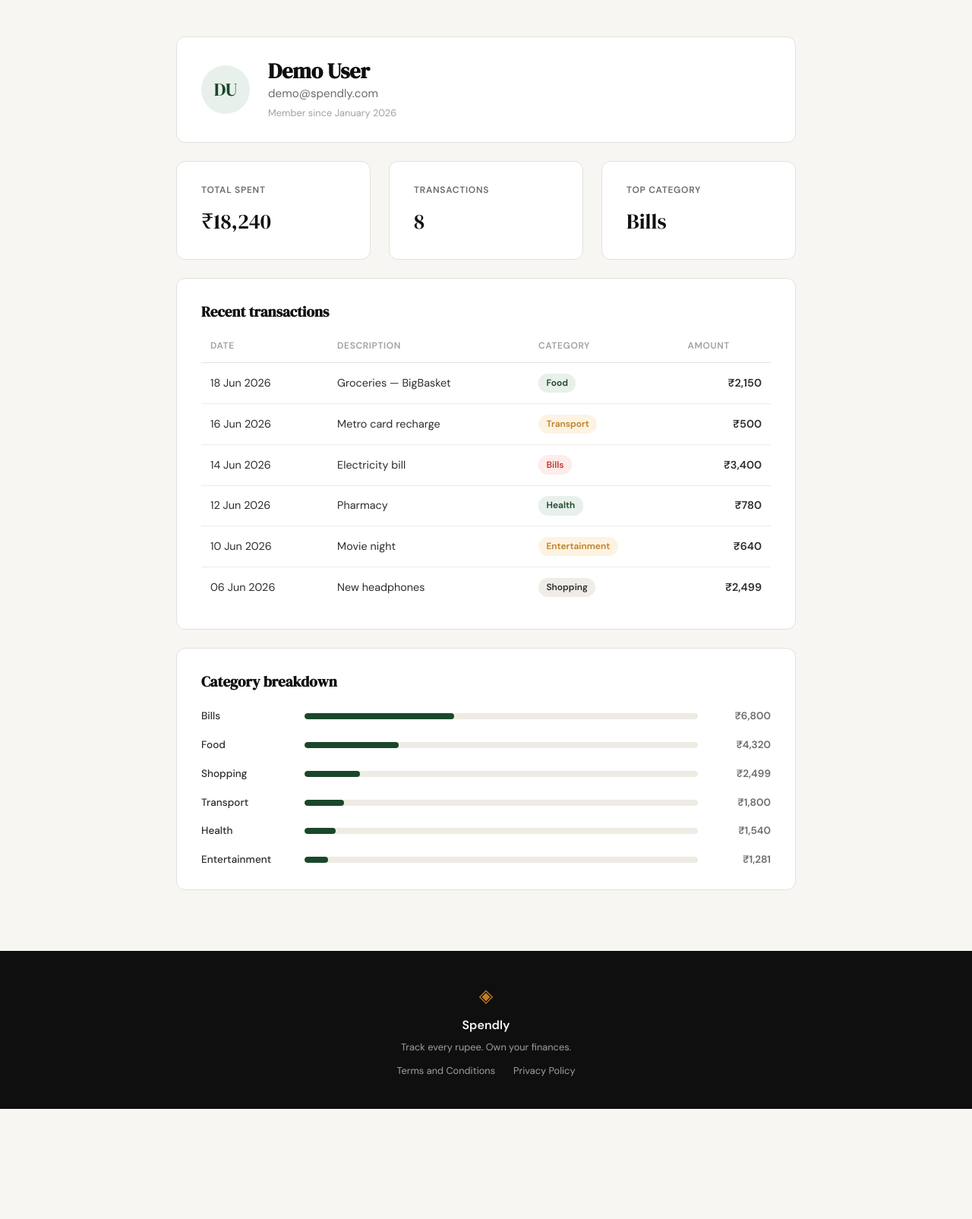
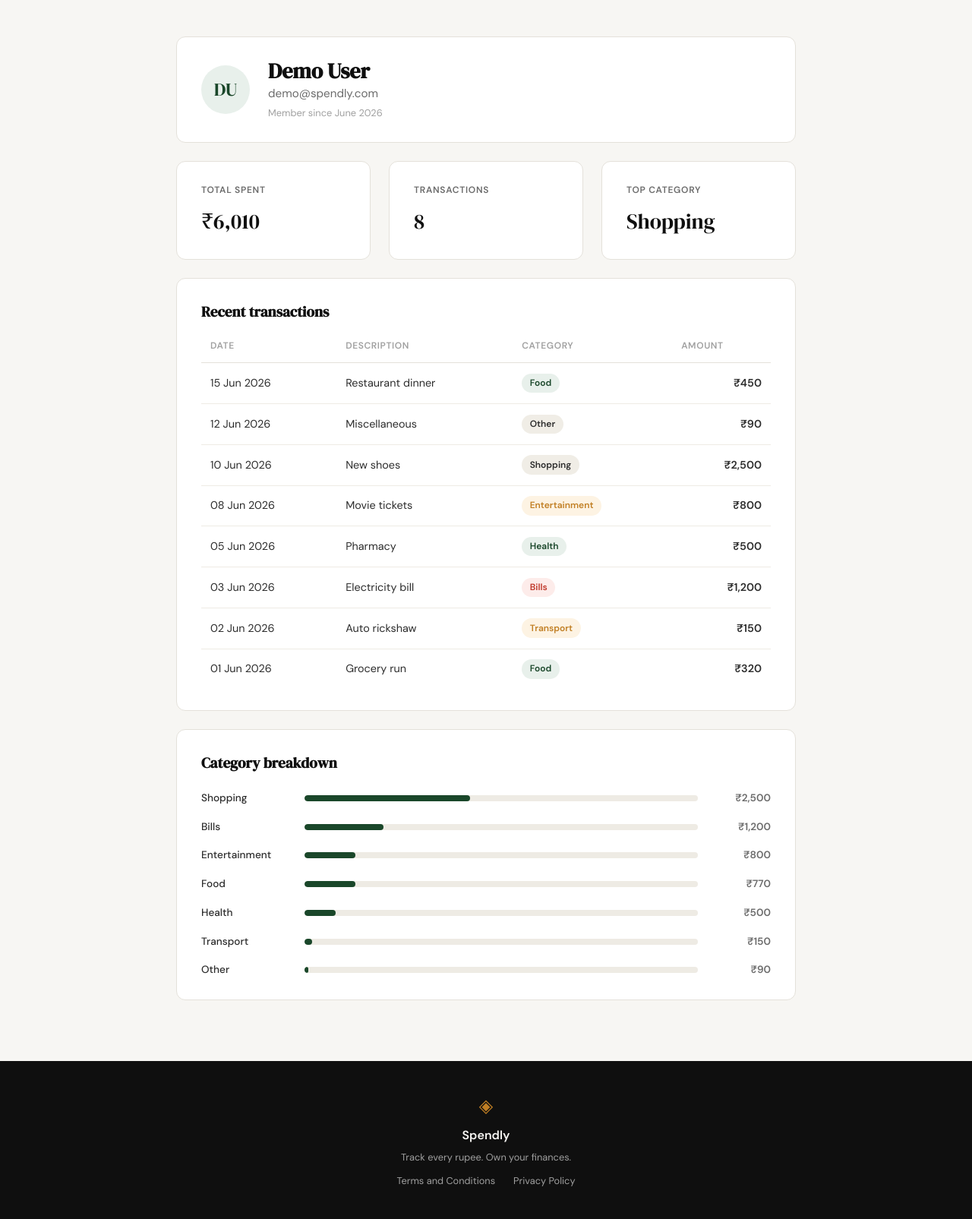
Before and after one commit to Nayan1525/spendly, a Flask app: page /profile in a window 1280 px wide. Shown: the part 61-1666 px from the top of the page at 76% size. Before the commit the page ends 1521 px from the top, so only its background shows below. Run offline with Flask 3, Linux system fonts and the light colour scheme; a user stored in the database is signed in; data comes from the database, SQL or seed files in the repository; both versions use the stored data as it was after the commit.

Commit message:
add dynamic routes to profile page

```diff
--- a/app.py
+++ b/app.py
@@ -130,41 +130,76 @@ def dashboard():
 
 @app.route("/profile")
 def profile():
-    # Authentication guard — protected route
+    # Step 5 — protected route, real DB queries
     if 'user_id' not in session:
         return redirect(url_for('login'))
 
-    # --- hardcoded context (real DB queries arrive in Step 5) ---
+    from datetime import datetime
+
+    user_id = session['user_id']
+    db = get_db()
+
+    # 1. User info
+    row = db.execute(
+        "SELECT name, email, created_at FROM users WHERE id = ?",
+        (user_id,)
+    ).fetchone()
+    member_since = datetime.strptime(row['created_at'][:10], "%Y-%m-%d").strftime("%B %Y")
     user = {
-        "name": session.get('user_name', 'Demo User'),
-        "email": "demo@spendly.com",
-        "member_since": "January 2026",
-    }
-    user["initials"] = "".join(part[0] for part in user["name"].split()[:2]).upper()
-
-    stats = {
-        "total_spent": "18,240",
-        "transaction_count": 8,
-        "top_category": "Bills",
+        "name": row['name'],
+        "email": row['email'],
+        "member_since": member_since,
+        "initials": "".join(part[0] for part in row['name'].split()[:2]).upper(),
     }
 
+    # 2. Summary stats
+    stats_row = db.execute(
+        "SELECT SUM(amount) as total, COUNT(*) as count FROM expenses WHERE user_id = ?",
+        (user_id,)
+    ).fetchone()
+    total_spent = stats_row['total'] or 0
+    transaction_count = stats_row['count'] or 0
+
+    top_cat = db.execute(
+        "SELECT category FROM expenses WHERE user_id = ? GROUP BY category ORDER BY SUM(amount) DESC LIMIT 1",
+        (user_id,)
+    ).fetchone()
+    stats = {
+        "total_spent": f"{total_spent:,.0f}",
+        "transaction_count": transaction_count,
+        "top_category": top_cat['category'] if top_cat else "—",
+    }
+
+    # 3. Recent transactions (newest first, capped at 10)
+    txn_rows = db.execute(
+        "SELECT date, description, category, amount FROM expenses WHERE user_id = ? ORDER BY date DESC LIMIT 10",
+        (user_id,)
+    ).fetchall()
     transactions = [
-        {"date": "18 Jun 2026", "description": "Groceries — BigBasket", "category": "Food",          "amount": "2,150"},
-        {"date": "16 Jun 2026", "description": "Metro card recharge",   "category": "Transport",     "amount": "500"},
-        {"date": "14 Jun 2026", "description": "Electricity bill",      "category": "Bills",         "amount": "3,400"},
-        {"date": "12 Jun 2026", "description": "Pharmacy",              "category": "Health",        "amount": "780"},
-        {"date": "10 Jun 2026", "description": "Movie night",           "category": "Entertainment", "amount": "640"},
-        {"date": "06 Jun 2026", "description": "New headphones",        "category": "Shopping",      "amount": "2,499"},
+        {
+            "date": datetime.strptime(t['date'], "%Y-%m-%d").strftime("%d %b %Y"),
+            "description": t['description'] or "—",
+            "category": t['category'],
+            "amount": f"{t['amount']:,.0f}",
+        }
+        for t in txn_rows
     ]
 
+    # 4. Category breakdown with computed percentages
+    cat_rows = db.execute(
+        "SELECT category, SUM(amount) as total FROM expenses WHERE user_id = ? GROUP BY category ORDER BY total DESC",
+        (user_id,)
+    ).fetchall()
     categories = [
-        {"name": "Bills",         "total": "6,800", "percent": 38},
-        {"name": "Food",          "total": "4,320", "percent": 24},
-        {"name": "Shopping",      "total": "2,499", "percent": 14},
-        {"name": "Transport",     "total": "1,800", "percent": 10},
-        {"name": "Health",        "total": "1,540", "percent": 8},
-        {"name": "Entertainment", "total": "1,281", "percent": 6},
+        {
+            "name": c['category'],
+            "total": f"{c['total']:,.0f}",
+            "percent": round(c['total'] / total_spent * 100) if total_spent > 0 else 0,
+        }
+        for c in cat_rows
     ]
+
+    db.close()
 
     return render_template(
         "profile.html",
--- a/static/css/style.css
+++ b/static/css/style.css
@@ -745,14 +745,6 @@ a { color: inherit; text-decoration: none; }
     text-align: right;
 }
 
-/* Hardcoded bar widths (data is static this step) */
-.w-6  { width: 6%; }
-.w-8  { width: 8%; }
-.w-10 { width: 10%; }
-.w-14 { width: 14%; }
-.w-24 { width: 24%; }
-.w-38 { width: 38%; }
-
 /* ------------------------------------------------------------------ */
 /* Responsive                                                          */
 /* ------------------------------------------------------------------ */
--- a/templates/profile.html
+++ b/templates/profile.html
@@ -66,7 +66,7 @@
                 <div class="breakdown-row">
                     <span class="breakdown-name">{{ cat.name }}</span>
                     <div class="breakdown-track">
-                        <div class="breakdown-bar w-{{ cat.percent }}"></div>
+                        <div class="breakdown-bar" style="width: {{ cat.percent }}%"></div>
                     </div>
                     <span class="breakdown-total">₹{{ cat.total }}</span>
                 </div>
```
Also changed, not shown: .claude/specs/05-backend-routes-for-profile-page.md (added), spendly.db.
